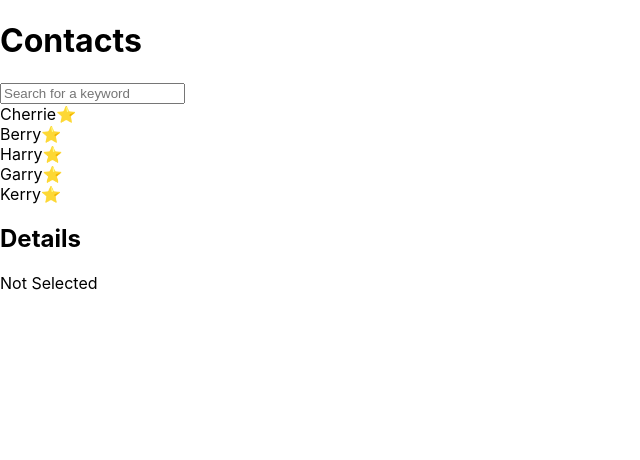
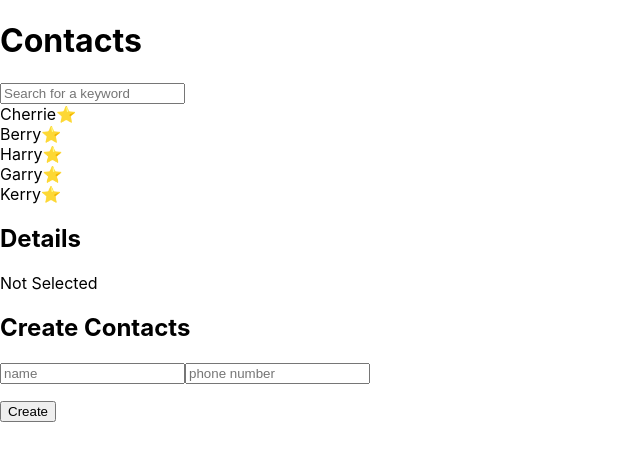
Before and after one commit to cherrie-k/React-Mini-Project, a React (Create React App) app: page / in a window 1280 px wide. Shown: the top 460 px of the page, without its empty margins (0-640 px from the left). Built offline with nearby package versions, Linux system fonts and the light colour scheme.

Commit message:
Contact 데이터 추가 기능 구현

```diff
--- a/package.json
+++ b/package.json
@@ -6,9 +6,11 @@
     "@testing-library/jest-dom": "^5.14.1",
     "@testing-library/react": "^13.0.0",
     "@testing-library/user-event": "^13.2.1",
+    "immutable": "^4.2.2",
     "react": "^18.2.0",
+    "react-addons-update": "^15.6.3",
     "react-dom": "^18.2.0",
-    "react-scripts": "5.0.1",
+    "react-scripts": "^5.0.1",
     "styled-components": "^5.3.6",
     "web-vitals": "^2.1.0"
   },
--- a/src/components/Contact.js
+++ b/src/components/Contact.js
@@ -1,6 +1,9 @@
 import React from "react";
 import ContactInfo from "./ContactInfo";
 import ContactDetails from "./ContactDetalis";
+import ContactCreate from "./ContactCreate";
+
+import update from "react-addons-update";
 
 export default class Contact extends React.Component {
   constructor(props) {
@@ -35,6 +38,10 @@ export default class Contact extends React.Component {
     // 임의 메소드 만들 때 바인딩하기
     this.handleChange = this.handleChange.bind(this);
     this.handleClick = this.handleClick.bind(this);
+    // 데이터 추가, 삭제, 수정 메소드
+    this.handleCreate = this.handleCreate.bind(this);
+    this.handleRemove = this.handleRemove.bind(this);
+    this.handleEdit = this.handleEdit.bind(this);
   }
   // input 란에 값이 들어 왔을 때 그걸 어떻게 처리해줄지 설정
   handleChange(e) {
@@ -48,6 +55,31 @@ export default class Contact extends React.Component {
     });
     console.log(key, "is selected");
   }
+  handleCreate(contact) {
+    this.setState({
+      contactData: update(this.state.contactData, { $push: [contact] }),
+    });
+  }
+  handleRemove() {
+    this.setState({
+      contactData: update(this.state.contactData, {
+        $splice: [[this.state.selectedKey, 1]],
+      }),
+      selectedKey: -1, // selectedKey 무효화
+    });
+  }
+  handleEdit(name, phone) {
+    this.setState({
+      contactData: update(this.state.contactData, {
+        [this.state.selectedKey]: {
+          // this.state.selectedKey번째 아이템 수정
+          name: { $set: name },
+          phone: { $set: phone },
+        },
+      }),
+    });
+  }
+
   render() {
     const mapToComponents = (data) => {
       data.sort((a, b) => {
@@ -86,6 +118,7 @@ export default class Contact extends React.Component {
           isSelected={this.state.selectedKey !== -1}
           contact={this.state.contactData[this.state.selectedKey]}
         />
+        <ContactCreate onCreate={this.handleCreate} />
       </div>
     );
   }
--- /dev/null
+++ b/src/components/ContactCreate.js
@@ -0,0 +1,68 @@
+import React, { Component } from "react";
+//import PropTypes from "prop-types";
+
+class ContactCreate extends Component {
+  constructor(props) {
+    super(props);
+    this.state = {
+      name: "",
+      phone: "",
+    };
+    // 임의 메소드를 만들었으니 바인딩 해줘야함!! 그리고 이걸 onChange 이벤트에 연결.
+    this.handleChange = this.handleChange.bind(this);
+    this.handleClick = this.handleClick.bind(this);
+  }
+  // 여러개의 input을 처리하는 handleChange
+  handleChange(e) {
+    // 비어있는 객체 만든다
+    let nextState = {};
+    nextState[e.target.name] = e.target.value;
+    this.setState(nextState);
+  }
+  // Contact에서 onCreate라는 props 받아오기
+  handleClick() {
+    const contact = { name: this.state.name, phone: this.state.phone };
+    this.props.onCreate(contact); //onCreate에게 contact 정보 전달
+    // onCreate한테 넘겨준 다음엔 정보
+    this.setState({
+      name: "",
+      phone: "",
+    });
+  }
+  render() {
+    return (
+      <div>
+        <h2>Create Contacts</h2>
+        <p>
+          <input
+            type="text"
+            name="name"
+            placeholder="name"
+            value={this.state.name}
+            onChange={this.handleChange}
+          />
+          <input
+            type="text"
+            name="phone"
+            placeholder="phone number"
+            value={this.state.phone}
+            onChange={this.handleChange}
+          />
+        </p>
+        <button onClick={this.handleClick}>Create</button>
+      </div>
+    );
+  }
+}
+
+// props를 받았으니 props type이랑 default props를 설정해주자!
+/*ContactCreate.propTypes = {
+  onCreate: PropTypes.func,
+};*/
+ContactCreate.defaultProps = {
+  onCreate: () => {
+    console.error("onCreate not defined");
+  },
+};
+
+export default ContactCreate;
--- a/src/components/ContactDetalis.js
+++ b/src/components/ContactDetalis.js
@@ -6,8 +6,8 @@ class ContactDetails extends Component {
   render() {
     const details = (
       <div>
-        <p>{this.props.contact.name}</p>
-        <p>{this.props.contact.phone}</p>
+        <p>Name: {this.props.contact.name}</p>
+        <p>Number: {this.props.contact.phone}</p>
       </div>
     );
     const black = <div>Not Selected</div>;
```
Also changed, not shown: 1 other file (tests, documents, lock files or other folders).
